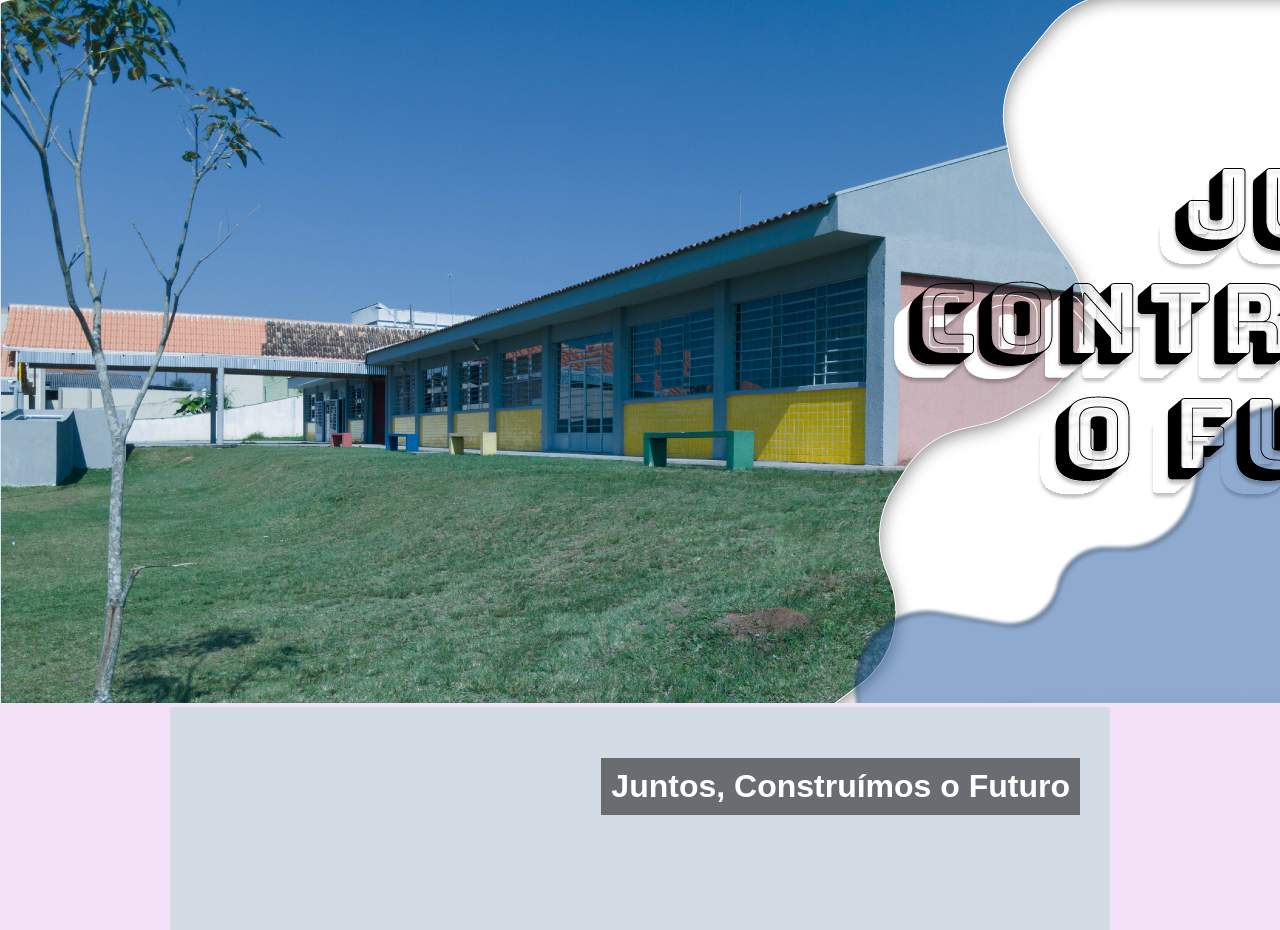
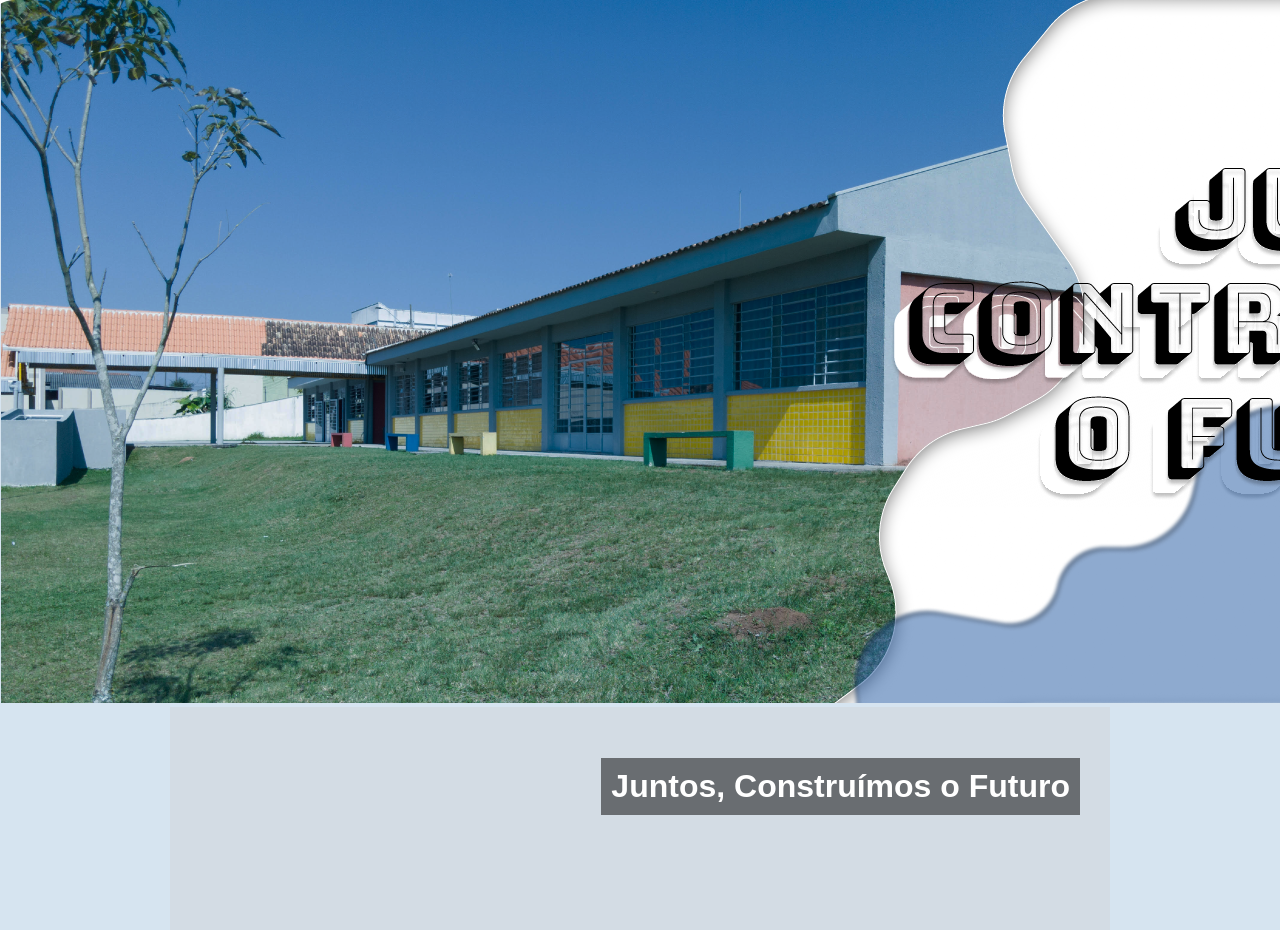
Before and after one commit to IzabelBacon/Internet, a plain HTML site: page index.html in a window 1280 px wide. Shown: the top 930 px of the page. Drawn offline with Linux system fonts and the light colour scheme.

Commit message:
que fofinho

```diff
--- a/index.html
+++ b/index.html
@@ -19,7 +19,7 @@ scale=1.0">
 <style>
     body {
         font-family: Arial, sans-serif;
-        background-color: #f5e1f7;
+        background-color: #D6E4F0;
         margin: 0;
         padding: 0;
     }
```
